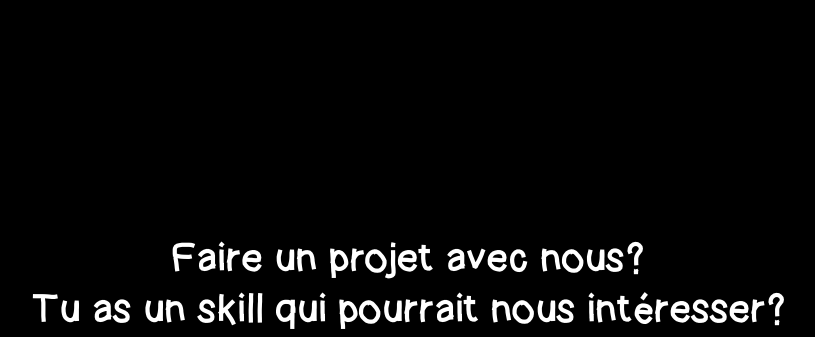
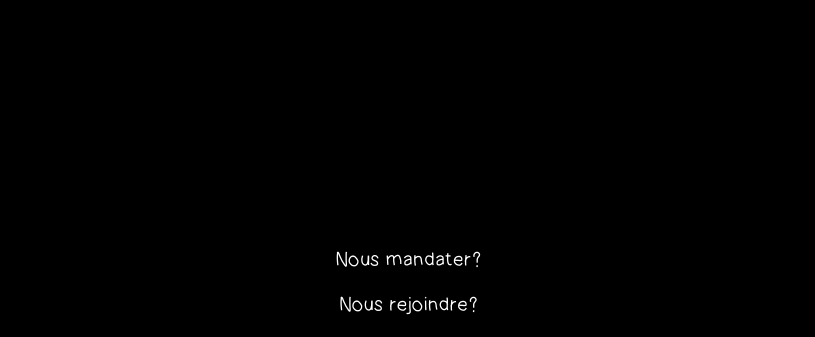
Before and after one commit to cheapmotionpictures/cheapmotionpictures.github.io, a plain HTML site: page contact/index.html in a window 1280 px wide. Shown: the part 86-423 px from the top of the page, without its empty margins (231-1046 px from the left). Drawn offline with Linux system fonts and the light colour scheme.

Commit message:
testing contact page

```diff
--- a/contact/index.html
+++ b/contact/index.html
@@ -21,7 +21,11 @@
 		<!-- <p> draw | paint | animate | miniature making | photography | sound design | photogrametry | math | physics | programming | music writing | music playing | editing | cooking | lighting </p> -->
 		<!-- <p style="text-align: center;">Or maybe a skill we haven't though of, or even do not expect!</p> -->
 		<!-- <h1 style='text-align: center;'>Wish to make great stuff with us?</h1> -->
-		<h1>Faire un projet avec nous?<br>Tu as un skill qui pourrait nous intéresser?</h1>
+		<!-- <h1>Faire un projet avec nous?<br>Tu as un skill qui pourrait nous intéresser?</h1> -->
+		<!-- <p>Tu veux nous mandater?</p> -->
+		<!-- <p>Tu as un skill qui pourrait nous intéresser?</p> -->
+		<p>Nous mandater?</p>
+		<p>Nous rejoindre?</p>
 		<h1 id="contact"><!--
 			--><a href="mailto:contact@cheapmo.ch" style="--freq:1.0">con</a><!--
 			--><a href="mailto:contact@cheapmo.ch" style="--freq:1.1">tact</a><!--
```
